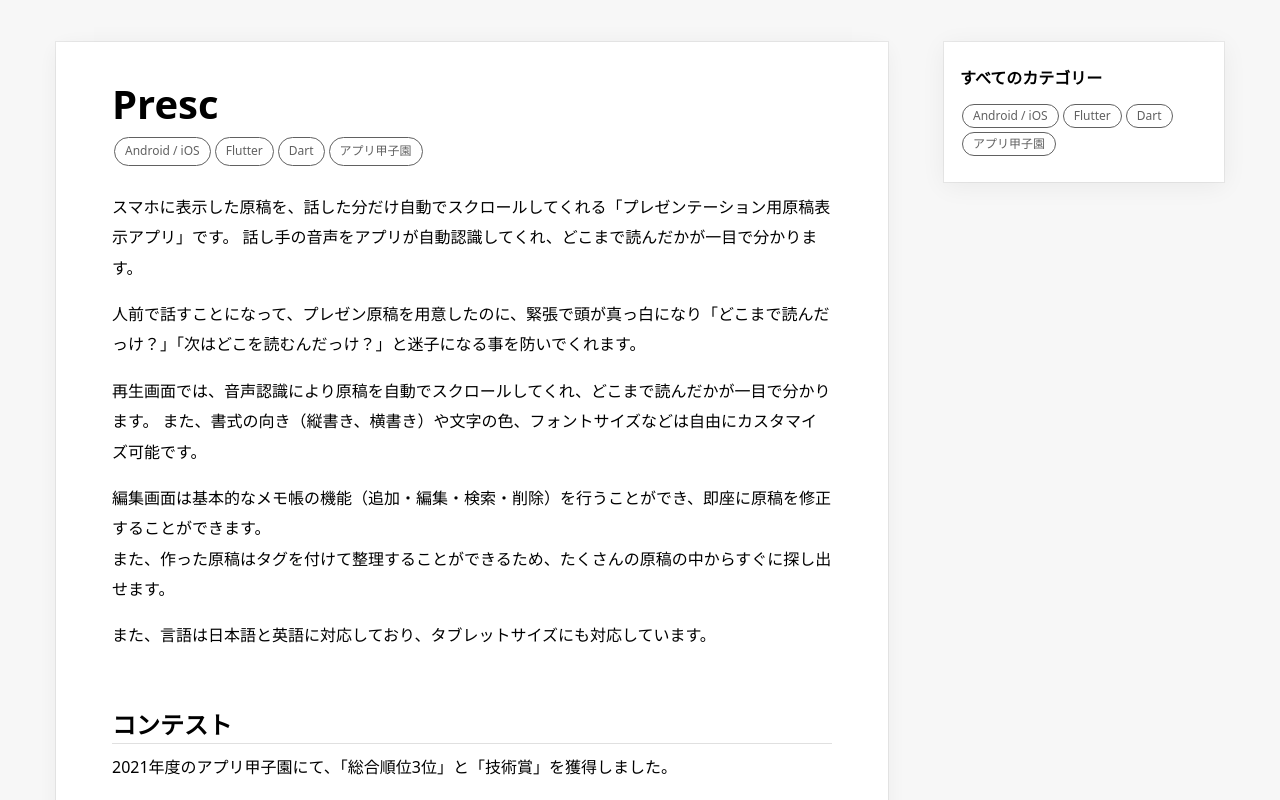
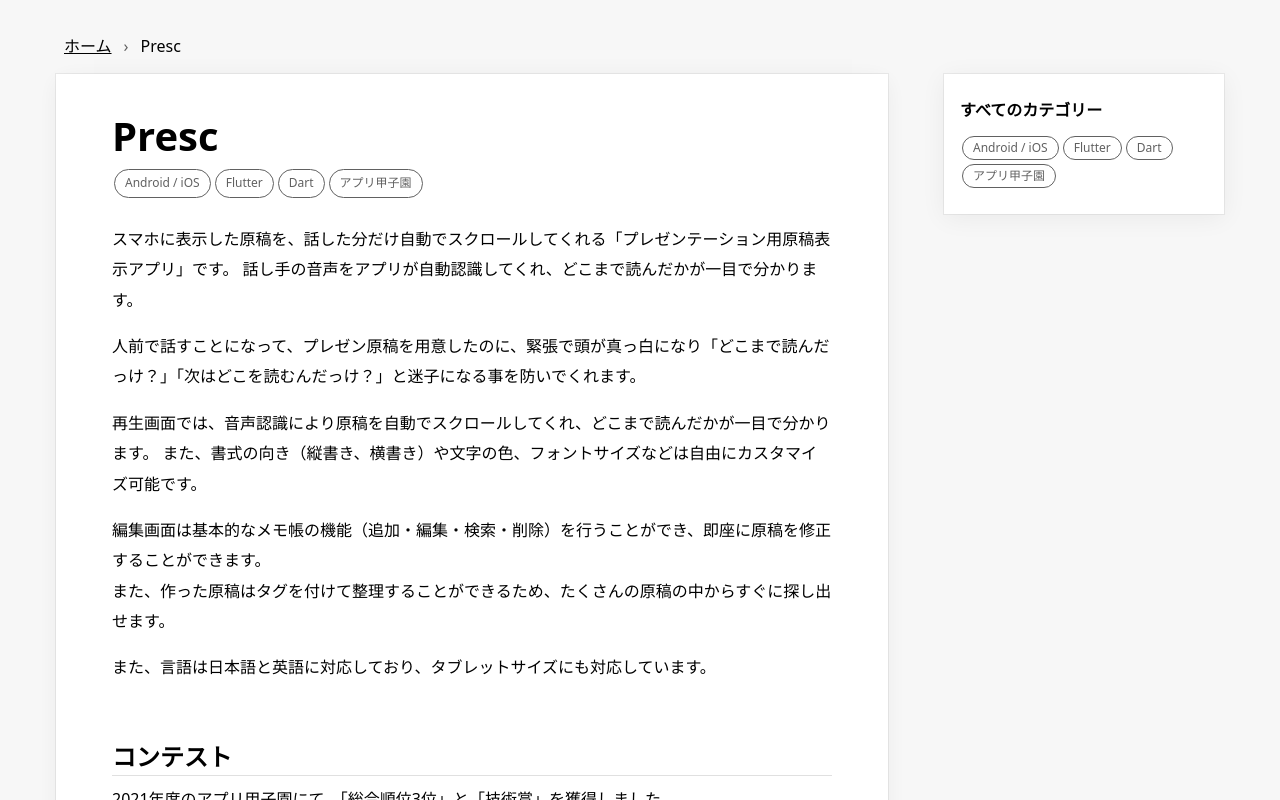
Before and after one commit to sakusaku3939/my-page, a Next.js app: page /posts in a window 1280 px wide. Built offline with nearby package versions, Linux system fonts and the light colour scheme.

Commit message:
Add breadcrumb navigation

```diff
--- a/src/pages/posts/Posts.module.css
+++ b/src/pages/posts/Posts.module.css
@@ -3,17 +3,35 @@
     justify-content: center;
     align-items: flex-start;
     background-color: rgba(0, 0, 0, 0.03);
-    padding: 40px 56px;
+    padding: 32px 56px;
 }
 
 .wrapper aside {
     position: sticky;
-    top: 42px;
+    top: 74px;
 }
 
 .card {
     background-color: #ffffff;
     box-shadow: rgba(0, 0, 0, 0.06) 0 4px 24px 0, rgba(0, 0, 0, 0.06) 0 0 0 1px;
+}
+
+.breadcrumb {
+    display: flex;
+    flex-wrap: wrap;
+    list-style: none;
+    margin-left: 8px;
+    margin-bottom: 16px;
+}
+
+.breadcrumb li:not(:last-of-type)::after {
+    content: "›";
+    margin: 0 12px;
+    color: #616161;
+}
+
+.breadcrumb a {
+    color: #000000 !important;
 }
 
 .category {
@@ -86,7 +104,7 @@
 
 @media screen and (max-width: 700px) {
     .wrapper {
-        padding: 40px 32px;
+        padding: 24px 32px;
     }
 
     .post {
@@ -96,6 +114,6 @@
 
 @media screen and (max-width: 500px) {
     .wrapper {
-        padding: 40px 0;
+        padding: 16px 0;
     }
 }
--- a/src/pages/posts/index.tsx
+++ b/src/pages/posts/index.tsx
@@ -5,6 +5,7 @@ import common from "@/styles/common.module.css";
 import remarkGfm from "remark-gfm";
 import CustomTagParser from "@/components/atom/CustomTagParser/CustomTagParser";
 import Head from "next/head";
+import Link from "next/link";
 
 type PostData = {
   content: string
@@ -19,6 +20,12 @@ const Posts = ({ content }: PostData) => {
     </Head>
     <div className={posts.wrapper}>
       <main>
+        <nav>
+          <ol className={posts.breadcrumb}>
+            <li><Link href="">ホーム</Link></li>
+            <li>Presc</li>
+          </ol>
+        </nav>
         <div className={`${posts.card} ${posts.post}`}>
           <ReactMarkdown rehypePlugins={[remarkGfm, rehypeRaw]} components={{ h1: CustomTagParser }}>
             {content}
```
